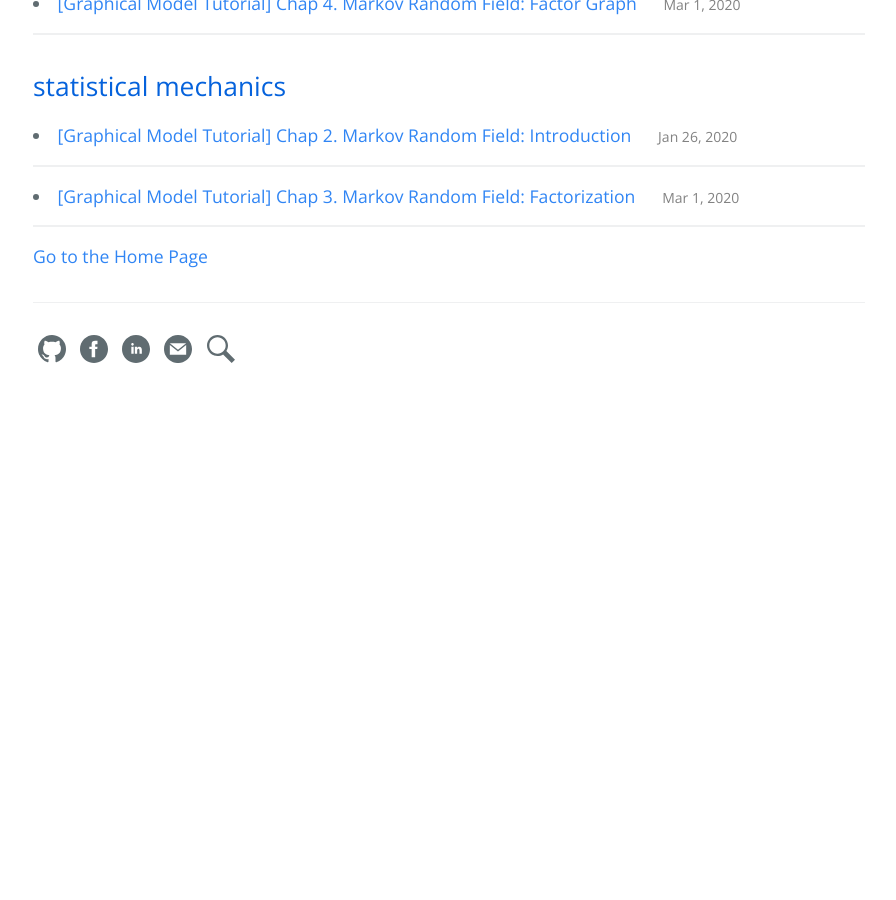
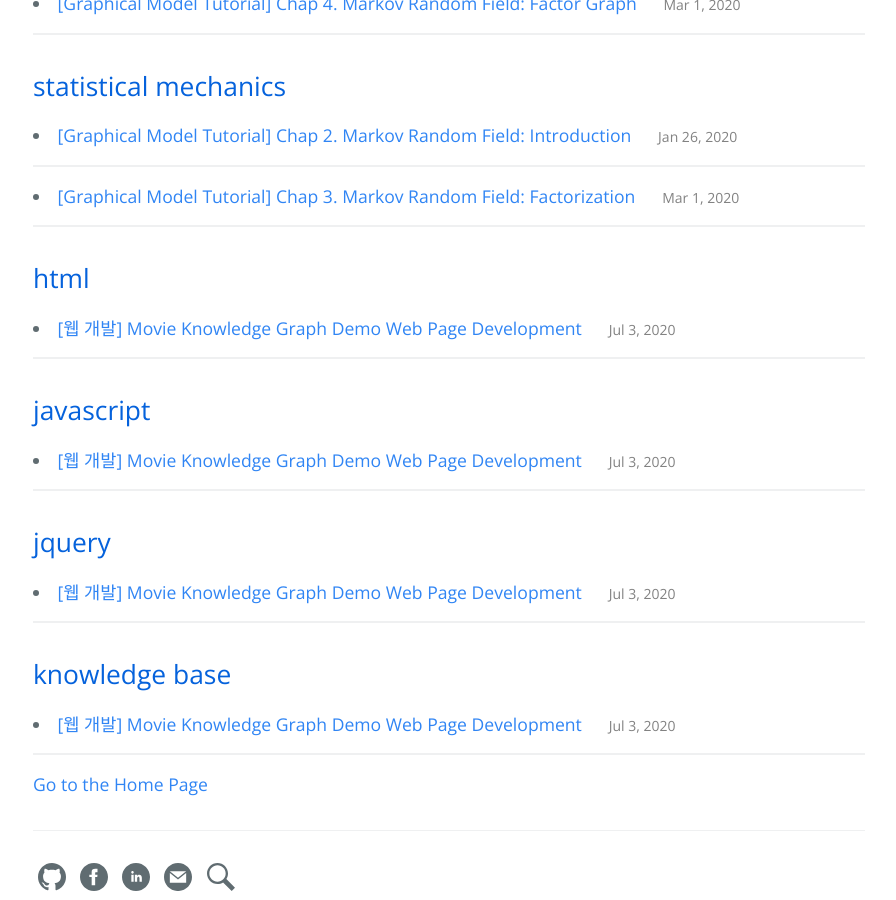
Before and after one commit to hcnoh/hcnoh.github.io, a Jekyll site: the page built from tags.md, in a window 1280 px wide and 900 px high, scrolled down 10822 px. Shown: the whole window, without its empty margins (191-1087 px from the left). Built offline with Jekyll 4.4.1, drawn with Linux system fonts in a browser that asks for light colours; before the commit the page ends 11239 px from its top, so only the background shows below that; some of the changed text lies outside the part shown.

Commit message:
modified about.md and added a new project post

```diff
--- /dev/null
+++ b/_posts/2020-07-03-movieKG-demo-web-page.md
@@ -0,0 +1,22 @@
+---
+layout: project
+use_math: true
+title: "[웹 개발] Movie Knowledge Graph Demo Web Page Development"
+date: 2020-07-03 18:00:00
+tagline: "영화 지식 그래프 시연을 위한 데모용 웹 페이지 개발 수행 및 결과물"
+categories:
+- Project
+tags:
+- html
+- javascript
+- jquery
+- knowledge base
+image: /thumbnail-mobile.png
+author: "Hyungcheol Noh"
+permalink: /2020-07-03-movieKG-demo-web-page
+---
+
+## 영화 지식 그래프 데모 웹 페이지 개발
+- [웹페이지 링크](https://ai-demo.tmaxos.com/templates/movieKG_demo.html)
+- TmaxAI 홍보를 위한 데모용 웹 페이지에서 지식 그래프에 해당하는 페이지를 개발
+- [jQuery](https://jquery.com/)를 활용하여 웹 페이지 내부 기능 구현 및 지식 그래프 시각화를 위해 [vis.js](https://visjs.org/)를 활용
--- a/about.md
+++ b/about.md
@@ -8,14 +8,15 @@
 ## About Me
 머신러닝 과학자를 지향하는 머신러닝 엔지니어입니다 :)
 
-통계 관련 이론에 환장하는 편이며, 수학, 물리학, 그리고 코딩을 취미로 즐기고 있습니다.
+통계 관련 이론을 선호하며, 수학, 물리학, 그리고 코딩을 취미로 즐기고 있습니다.
 
 ## Employment and Career
 - Before)
     - Research and Development on NLP in TmaxData as a military service (2018. 2 ~ 2018. 9)
     - Research and Development on Speech Synthesis in TmaxData as a military service (2018. 9 ~ 2019. 4)
 - Now)
-    - Research and Development on Recommender System in TmaxData as a military service (2019. 4 ~ Now)
+    - Research and Development on Recommendation System for Math Education Platform in TmaxData as a military service (2019. 4 ~ 2019. 12)
+    - Research and Development on Automated Knowledge Base Construction in TmaxAI as a military service (2020. 1 ~ Now)
 
 ## Education
 - Yonsei University, B.S. in Electrical and Electronic Engineering (2016. 2)
@@ -28,15 +29,17 @@
 - Stochastic Process Modeling
 - Statistical Mechanics
 - Information Theory
+- Morphological Analysis and Semantic Parsing for Korean
 - Data Science
 
 ## Skills
 - Languages: Korean, English
-- Programming Languages: Python, C++(Novice), Java(Novice), MATLAB, LaTex
+- Programming Languages: Python, JavaScript, C++(Novice), Java(Novice), MATLAB, LaTex
 - Deep Learning Frameworks: TensorFlow2, TensorFlow, Keras, DL4J(Novice)
-- Data Processing: Numpy, Pandas
+- Data Processing and Visualization: Numpy, Pandas, Matplotlib
 - Speech Signal Processing: Librosa, Kaldi(Novice)
-- Natural Language Processing: KoNLPy, Mecab
+- Natural Language Processing: KoNLPy, Stanza, Mecab
+- Simple Web Page Development: HTML, jQuery, vis.js
 - Other Tools: Linux, Git, Jekyll(Novice)
 
 ## Projects
```
